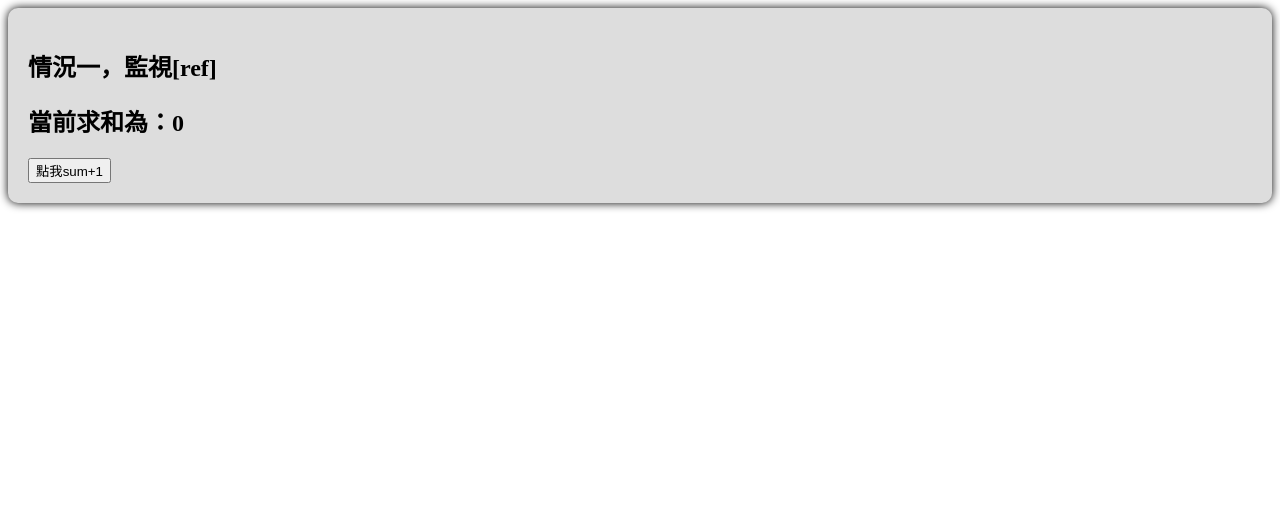
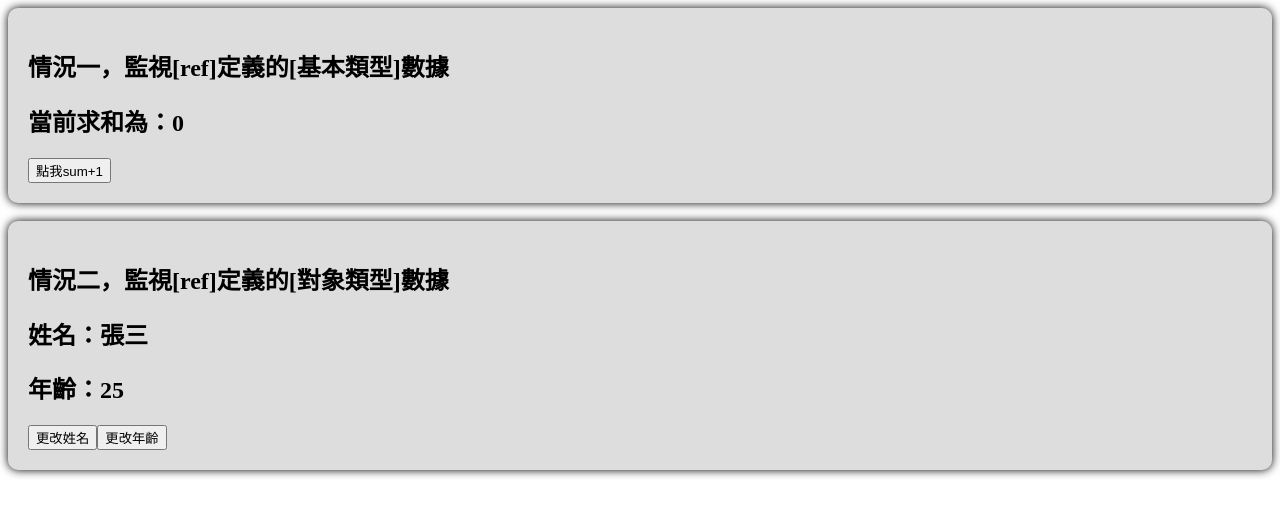
Before and after one commit to jack755051/vue_practice, a Vue app: page / in a window 1280 px wide. Shown: the top 516 px of the page. Built offline with nearby package versions, Linux system fonts and the light colour scheme.

Commit message:
add:情況二，監視[ref]定義的[對象類型]數據

```diff
--- a/src/components/Watch.vue
+++ b/src/components/Watch.vue
@@ -1,10 +1,22 @@
 <template>
     <div class="watch">
-        <h2>情況一，監視[ref]</h2>
+        <h2>情況一，監視[ref]定義的[基本類型]數據</h2>
         <h2>當前求和為：{{ sum }}</h2>
         <button @click="changeSum">點我sum+1</button>
     </div>
     <br/>
+    <div class="watch">
+        <h2>情況二，監視[ref]定義的[對象類型]數據</h2>
+        <h2>姓名：{{ person.name }}</h2>
+        <h2>年齡：{{ person.age }}</h2>
+        <button
+        v-for="(btn, index) in watch_02_btn"
+        :key="index"
+        @click="changePerson(btn.en)"
+        >
+        更改{{ btn.ch }}
+        </button>
+    </div>
 </template>
 
 <script lang="ts">
@@ -15,18 +27,52 @@ export default {
 
 <script lang="ts" setup>
     import { ref ,watch} from 'vue';
+
+    let watch_02_btn:{ch:string,en:string}[] = [
+        {ch:'姓名',en:'name'},
+        {ch:'年齡',en:'age'},
+    ];
+    let watch_02_bool = false
+
+    // 情況一，監視[ref]定義的[基本類型]數據
     let sum = ref(0);
 
     function changeSum(){
         sum.value += 1;
     }
     // 監視sum的變化
-    const stopWatch = watch(sum,(newVal,oldValue)=>{
-        console.warn('sum發生變化了',newVal,oldValue);
-        if(newVal >= 9){
-            stopWatch();
+    // const stopWatch = watch(sum,(newVal,oldValue)=>{
+    //     console.warn('sum發生變化了',newVal,oldValue);
+    //     if(newVal >= 9){
+    //         stopWatch();
+    //     }
+    // })
+
+    // 情況二，監視[ref]定義的[對象類型]數據
+
+    let person = ref({
+        name:'張三',
+        age: 25
+    });
+
+    // 暫存初始值
+    let previousName = person.value.name;
+
+    watch(person,(newValue,oldValue)=>{
+        console.warn('person發生變化了',newValue.name,oldValue.name);
+    },{ deep: true })
+
+    function changePerson(type: string){
+        //先改變布爾值
+        watch_02_bool = !watch_02_bool;
+
+        if(type === 'name'){
+            console.warn('更改_name',watch_02_bool);
+            person.value.name = watch_02_bool ? '李四' : previousName;
+        }else if(type === 'age'){
+            person.value.age +=1;
         }
-    })
+    }
 
 </script>
 
```
Also changed, not shown: 1 other file (tests, documents, lock files or other folders).
